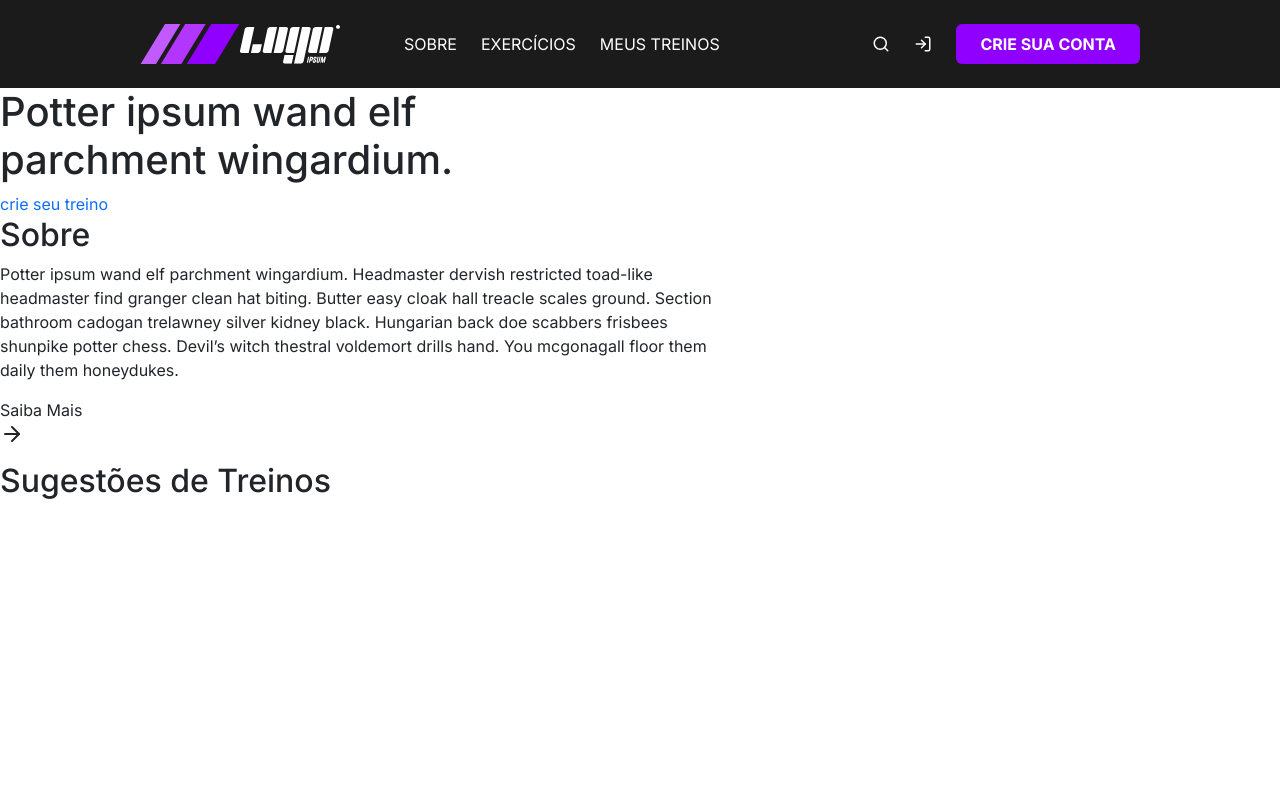
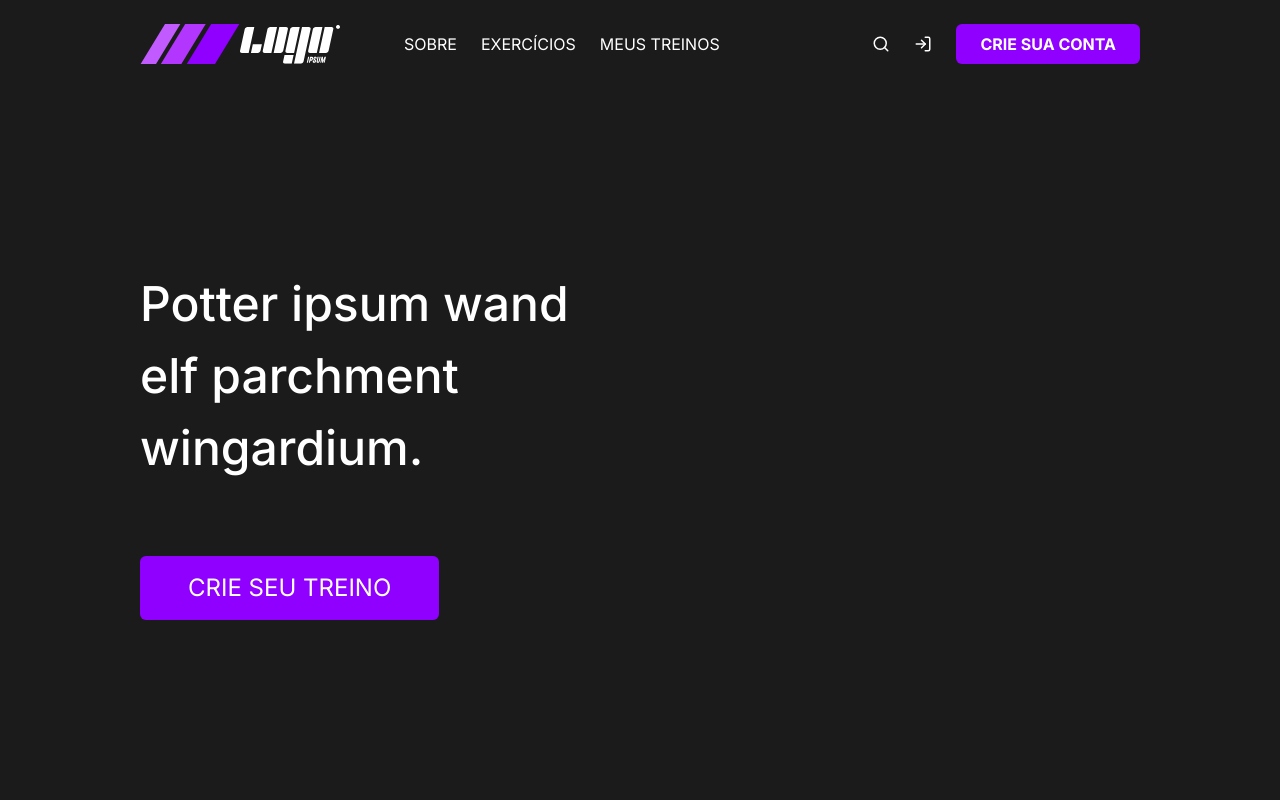
Before and after one commit to EcsedeiPedro/gym-app, a Next.js app: page / in a window 1280 px wide. Shown: the top 800 px of the page. Built offline with nearby package versions, Linux system fonts and the light colour scheme.

Commit message:
style: styling banner with tailwind

```diff
--- a/src/components/Header/Header.tsx
+++ b/src/components/Header/Header.tsx
@@ -5,7 +5,7 @@ import Link from 'next/link';
 
 export default function Header() {
     return (
-        <header className="bg-dark-gray py-6 w-full" >
+        <header className="absolute top-0 bg-dark-gray py-6 w-full" >
             <div className="container flex items-center">
                 <Logo/>
 
--- a/src/components/Home/Banner.tsx
+++ b/src/components/Home/Banner.tsx
@@ -1,14 +1,15 @@
+import Link from "next/link";
 import { Row, Col } from "react-bootstrap";
 
 export default function BannerHome() {
   return (
-      <section className="">
-          <div className="">
+      <section className="mt-[88px] calc-height flex items-center bg-dark-gray">
+          <div className="container">
               <Row>
-                  <Col className="" md={6}>
-                      <h1>Potter ipsum wand elf parchment wingardium.</h1>
+                  <Col className="flex flex-col gap-16" md={6}>
+                      <h1 className="text-white text-5xl leading-normal">Potter ipsum wand elf parchment wingardium.</h1>
 
-                      <a className="">crie seu treino</a>
+                      <Link href="/crie-seu-treino" className="bg-purple text-white font-normal text-2xl w-max py-3 px-12 rounded-md uppercase">crie seu treino</Link>
                   </Col>
               </Row>
           </div>
--- a/styles/globals.css
+++ b/styles/globals.css
@@ -1,11 +1,27 @@
 @import 'tailwindcss/base';
 @import 'tailwindcss/components';
 @import 'tailwindcss/utilities';
+
+* {
+  box-sizing: border-box;
+  margin: 0;
+  padding: 0;
+}
+
+body {
+  overflow-x: hidden;
+}
 
 .container {
   width: 100% !important;
   max-width: 80% !important;
   margin: 0 auto !important;
+}
+
+@layer utilities {
+  .calc-height {
+    height: calc(100vh - 88px);
+  }
 }
 
 a {
```
